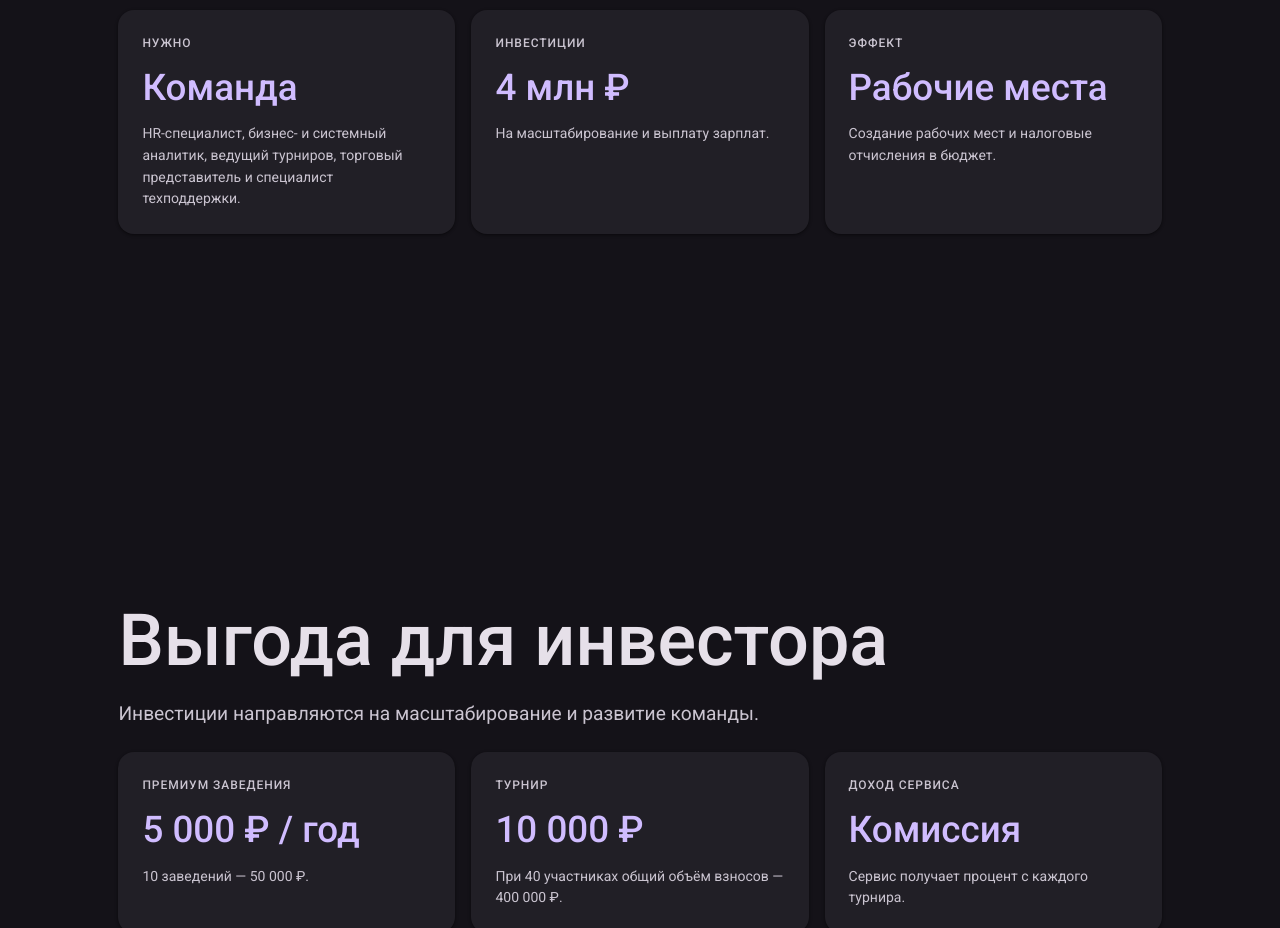
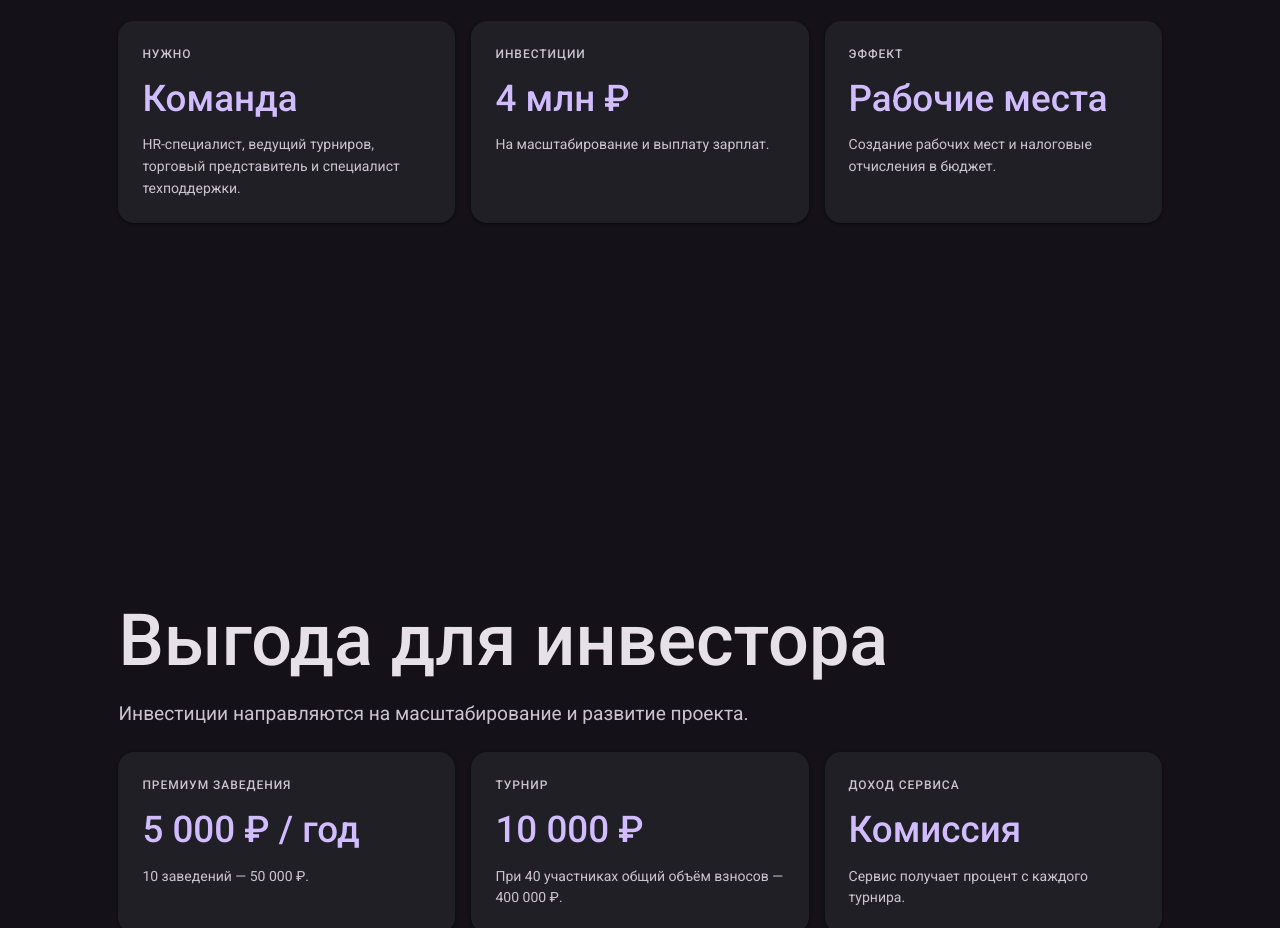
Before and after one commit to onlymyrep/hakatonchik, a plain HTML site: page index.html in a window 1280 px wide. Shown: the part 8385-9313 px from the top of the page. Drawn offline with Linux system fonts and the light colour scheme.

Commit message:
обновил ui

```diff
--- a/index.html
+++ b/index.html
@@ -708,8 +708,7 @@ p strong {
                 <div class="label">Нужно</div>
                 <div class="value">Команда</div>
                 <p>
-                    HR-специалист, бизнес- и системный аналитик,
-                    ведущий турниров, торговый представитель
+                    HR-специалист, ведущий турниров, торговый представитель
                     и специалист техподдержки.
                 </p>
             </div>
@@ -735,7 +734,7 @@ p strong {
         <h1 style="margin-bottom: var(--space-4);">Выгода для инвестора</h1>
 
         <p style="margin-bottom: var(--space-5);">
-            Инвестиции направляются на масштабирование и развитие команды.
+            Инвестиции направляются на масштабирование и развитие проекта.
         </p>
 
         <div class="unit-grid">
```
